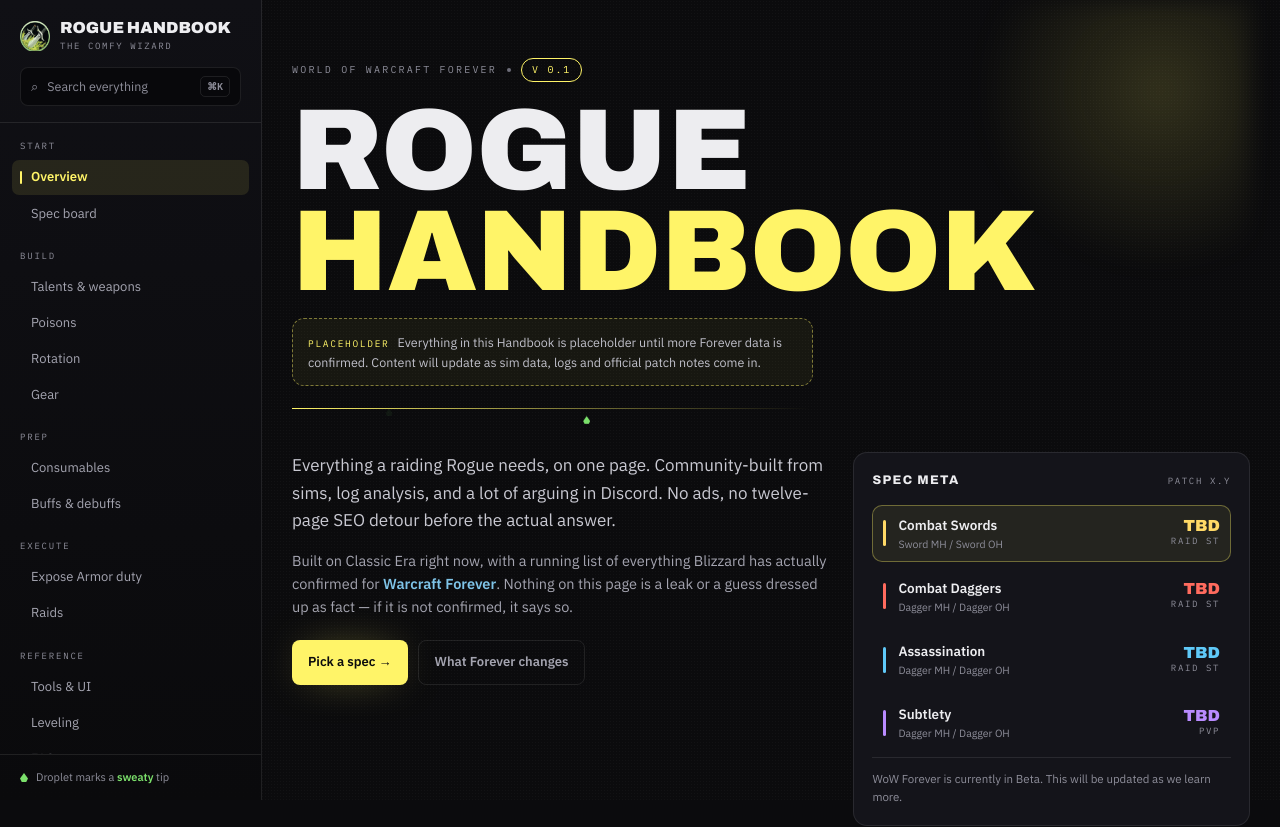
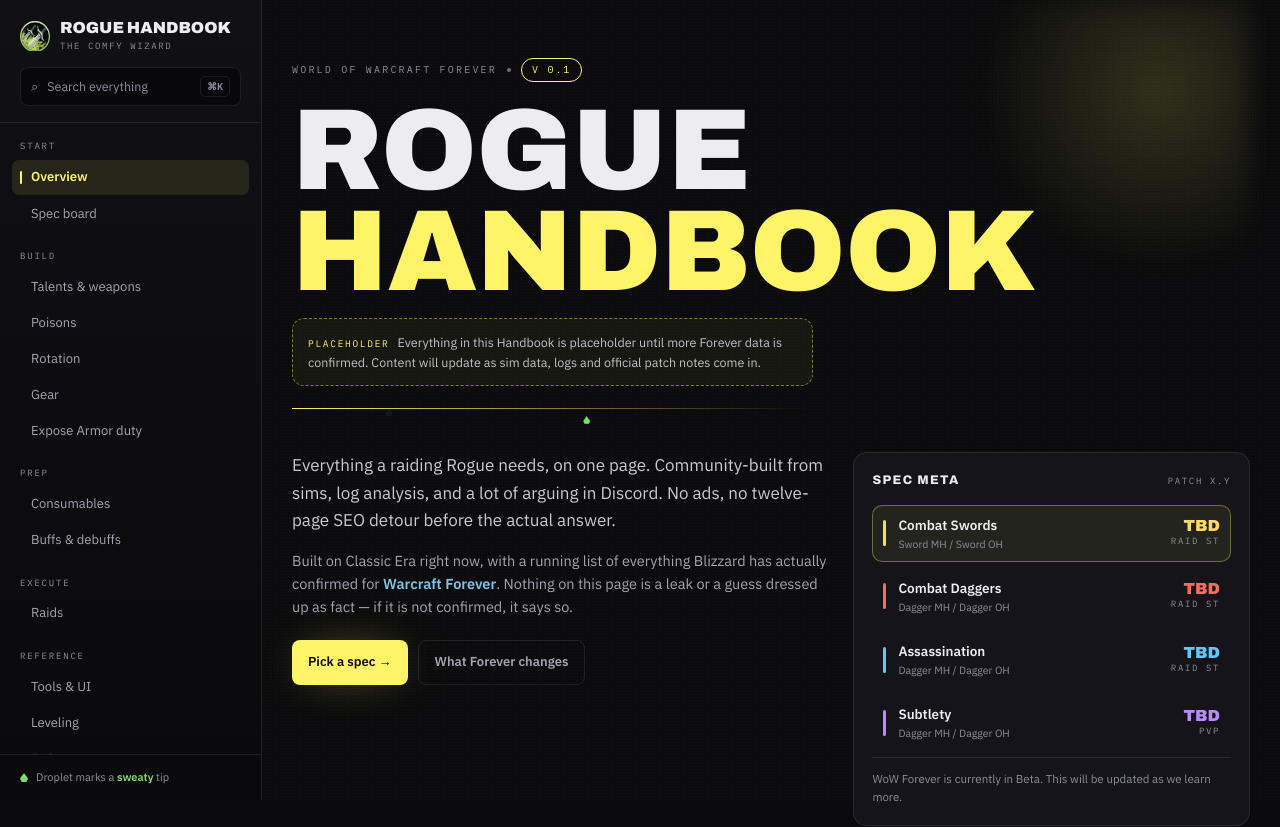
Before and after one commit to ericbtaylorjr/rogueforever, a React (Vite) app: page / in a window 1280 px wide. Shown: the top 827 px of the page. Built offline with nearby package versions, Linux system fonts and the light colour scheme.

Commit message:
More tweaks and refinement of sections

```diff
--- a/src/App.tsx
+++ b/src/App.tsx
@@ -38,11 +38,11 @@
           <Divider />
           <Gear />
           <Divider />
+          <ExposeArmor />
+          <Divider />
           <Consumables />
           <Divider />
           <Buffs />
-          <Divider />
-          <ExposeArmor />
           <Divider />
           <Raids />
           <Divider />
--- a/src/content/content.json
+++ b/src/content/content.json
@@ -466,7 +466,7 @@
     {
       "label": "Beta",
       "val": "17 Sep 2026",
-      "note": "Pre-purchase packs guarantee access",
+      "note": "Live now — testing runs through 21 Oct",
       "color": "#7FC4E8"
     },
     {
@@ -504,7 +504,7 @@
       "cat": "Systems",
       "status": "Confirmed",
       "hue": "#7BE06B",
-      "body": "Spell, melee and ranged hit collapse into one Hit stat, and the same happens to crit. Blizzard called out that it covers every attack a character makes, poisons and traps included. The worked example was Lionheart Helm: +18 Strength, 2% hit and 2% crit applying everywhere.",
+      "body": "Spell, melee and ranged hit collapse into one Hit stat, and the same happens to crit. Blizzard's BlizzCon deep dive named Rogues directly, saying the change \"helps hybrid specializations such as Retribution Paladins and Enhancement Shaman, while also letting Warriors, Hunters, and Rogues benefit when improving the reliability of tools such as Taunts, Poisons, and Traps.\" The worked example was Lionheart Helm: +18 Strength, 2% hit and 2% crit applying everywhere.",
       "impact": "Your gear no longer has dead stats on it, and your poison applications stop living on a separate table from your swings."
     },
     {
@@ -512,7 +512,7 @@
       "cat": "Systems",
       "status": "Confirmed",
       "hue": "#7BE06B",
-      "body": "Weapon Skill stays as a Classic stat. Blizzard says balancing will stop individual pieces from handing out excessive amounts of it.",
+      "body": "Blizzard's own wording from the deep dive: \"Weapon skill still works as it always has, but items with weapon skill offer less of it per item so they are not always the obvious best choice.\"",
       "impact": "Still cap your weapon skill. Do not expect one item to do half the job for you the way a couple of Classic pieces did."
     },
     {
@@ -560,16 +560,24 @@
       "cat": "Unknown",
       "status": "Not published",
       "hue": "#8E8E9A",
-      "body": "Blizzard has published a full rework preview for Paladin. It has not done the same for Rogue, so there is no official list of changed Rogue abilities, ranks or values.",
-      "impact": "Anything you read claiming a specific Forever Rogue rotation right now is guessing. Check back after beta."
+      "body": "Blizzard has published a full rework preview for Paladin and covered general systems affecting Rogues — Hit/Crit, Weapon Skill — in the BlizzCon deep dive. It still has not published a dedicated ability-by-ability breakdown for Rogue, and today's live Q&A did not add one.",
+      "impact": "Anything you read claiming a specific Forever Rogue rotation is either your own beta testing or still guessing. Trust the beta client over secondhand claims."
     },
     {
-      "title": "Raid and endgame content",
+      "title": "Raid and dungeon lineup is confirmed",
       "cat": "Unknown",
-      "status": "Partial",
-      "hue": "#8E8E9A",
-      "body": "Two raids and nine dungeons are confirmed for launch, alongside three new zones plus the Skyborne starting zone. Encounter mechanics have not been detailed.",
-      "impact": "The raid notes on this page are Classic Era tiers. Forever boss strats land once beta testing produces them."
+      "status": "Confirmed",
+      "hue": "#7BE06B",
+      "body": "Blizzard's What's Next panel named the launch content: two raids — Hyjal Summit (20-player) and Barrow Deeps (10-player) — plus nine dungeons including Hall of Thanes, Ruins of Lordaeron and City of Dalaran, new zones Mount Hyjal, Shen'dralas and Riverglades, the Skyborne starting zone Zephras Isle, and a 15v15 PvP battleground, Darkspear Islands.",
+      "impact": "Names and counts are locked in, but encounter mechanics and loot tables are not. The raid notes on this page are still Classic Era tiers until beta testing produces real Forever strats."
+    },
+    {
+      "title": "Beta is live",
+      "cat": "Unknown",
+      "status": "Confirmed",
+      "hue": "#7BE06B",
+      "body": "The Forever beta opened today, 17 September, right after the live developer Q&A. Opening-week access covers the Skyborne race and Zephras Isle zone, an initial level cap of 20 (raised to 30 later in the test), and two dungeons — Hall of Thanes and Ruins of Lordaeron. Testing runs through 21 October.",
+      "impact": "You can play a Rogue in Forever right now instead of only reading about it — just at a low level cap. Nothing past the opening test content is accessible yet."
     }
   ],
   "poisons": [
@@ -988,162 +996,79 @@
   ],
   "raids": [
     {
-      "name": "Molten Core",
-      "abbr": "MC",
-      "hue": "#8E3A22",
-      "tag": "Tier 1",
-      "summary": "Ten bosses, a lot of fire, and very little that specifically wants a Rogue.",
-      "prep": "Greater Fire Protection Potion on almost every pull. Juju Ember alongside it. Fire resistance gear is a tank problem, not yours.",
+      "name": "Hyjal Summit",
+      "abbr": "HS",
+      "hue": "#5C8A3A",
+      "tag": "Unlocks 9 Dec 2026",
+      "summary": "20-player raid at Mount Hyjal, set in the aftermath of Archimonde's defeat. Boss list not yet published.",
+      "prep": "Rogue strategies and tips will be updated as soon as this raid's content becomes available for testing.",
       "phases": [
         {
-          "n": "What targets you",
+          "n": "What Blizzard has confirmed",
           "lines": [
-            "Baron Geddon’s Living Bomb — run out of the raid immediately, every time.",
-            "Ragnaros knockback into the lava — hug the hitbox and watch your positioning.",
-            "Shazzrah and Lucifron curses need a decurse, not a Rogue solution."
+            "A 20-player raid, unlocking 9 December 2026 — five weeks after the 4 November launch.",
+            "Blizzard's own words: \"Mount Hyjal invites you to explore the aftermath of Archimonde's defeat, journey through Darkwhisper Gorge, and help shape the future of a recovering land.\"",
+            "Ships with new tier sets and a legendary reward, shared across the Hyjal Summit and Barrow Deeps raid wave."
           ]
         },
         {
-          "n": "Where you win",
+          "n": "Not yet published",
           "lines": [
-            "Kick on Shazzrah’s Blink-teleport casts if your raid assigns interrupts.",
-            "Blade Flurry on the Core Rager and Flamewaker packs, not on single-target bosses.",
-            "Expose Armor uptime matters here more than your personal damage — the raid is melee-heavy."
+            "Boss names and encounter count.",
+            "Loot tables and set bonuses.",
+            "Any Rogue-specific mechanics or class calls."
           ]
         }
       ]
     },
     {
-      "name": "Blackwing Lair",
-      "abbr": "BWL",
-      "hue": "#7A2A2A",
-      "tag": "Tier 2",
-      "summary": "The tier where Rogue utility and positioning finally start mattering.",
-      "prep": "Greater Fire Protection Potion for the drake wing. Greater Shadow Protection Potion for Nefarian. Bring a repair bot’s worth of gold.",
+      "name": "Barrow Deeps",
+      "abbr": "BD",
+      "hue": "#4A2E6E",
+      "tag": "Unlocks 9 Dec 2026",
+      "summary": "10-player raid. Blizzard has confirmed its size and unlock date; boss list not yet published.",
+      "prep": "Rogue strategies and tips will be updated as soon as this raid's content becomes available for testing.",
       "phases": [
         {
-          "n": "What targets you",
+          "n": "What Blizzard has confirmed",
           "lines": [
-            "Firemaw, Ebonroc and Flamegor — Shadow Flame is frontal, stay behind and never get turned around.",
-            "Wing Buffet knocks you out of melee. Expect it, do not panic, walk back in.",
-            "Nefarian’s Rogue class call disarms you — swap to a backup weapon set or throw for the duration.",
-            "Chromaggus breath types change per week. Learn your raid’s two."
+            "A 10-player raid — Blizzard describes it as \"a maximum-level 10-player challenge.\"",
+            "Unlocks 9 December 2026, alongside Hyjal Summit.",
+            "Ships with new tier sets and a legendary reward, shared across the Hyjal Summit and Barrow Deeps raid wave."
           ]
         },
         {
-          "n": "Where you win",
+          "n": "Not yet published",
           "lines": [
-            "Razorgore’s adds are pure Blade Flurry food.",
-            "Vaelastrasz is a pure single-target burn — this is your parse fight.",
-            "Broodlord Lashlayer’s Blast Wave punishes clumping; spread and keep uptime."
+            "Setting and lore beyond the raid's name — Blizzard's own recap doesn't describe it further.",
+            "Boss names and encounter count.",
+            "Loot tables, set bonuses and any Rogue-specific mechanics."
           ]
         }
       ]
     },
     {
-      "name": "Temple of Ahn’Qiraj",
-      "abbr": "AQ40",
-      "hue": "#8E7A2A",
-      "tag": "Tier 2.5",
-      "summary": "Nature damage, add waves, and the best cleave tier for a Combat Rogue.",
-      "prep": "Greater Nature Protection Potion — non-negotiable for Princess Huhuran. Nature resistance gear if your guild asks for it.",
+      "name": "Onyxia's Lair",
+      "abbr": "ONY",
+      "hue": "#8E3A22",
+      "tag": "Unlocks 9 Dec 2026",
+      "summary": "Classic's 40-player raid returns as part of the December raid wave. Straight rerelease or rework is unconfirmed.",
+      "prep": "Rogue strategies and tips will be updated as soon as this raid's content becomes available for testing.",
       "phases": [
         {
-          "n": "What targets you",
+          "n": "What Blizzard has confirmed",
           "lines": [
-            "Princess Huhuran’s Frenzy and Poison Bolt Volley — this is the Nature Protection Potion fight.",
-            "Twin Emperors teleport; melee must swap targets cleanly and not chase.",
-            "C’Thun’s eye tentacles will eat you if you stand still in the stomach.",
-            "Ouro’s emerge and burrow cycles — reposition, do not tunnel."
+            "The 40-player raid returns as part of the raid wave unlocking 9 December 2026, per Blizzard's Forever roadmap.",
+            "Blizzard's written recap only frames it as \"a revamped iconic raid\" — it doesn't name Onyxia's Lair directly in that text, though the roadmap graphic does.",
+            "Whether the fight is a straight rerelease or a reworked encounter has not been said."
           ]
         },
         {
-          "n": "Where you win",
+          "n": "Not yet published",
           "lines": [
-            "Fankriss and the Twins are heavy add fights. Blade Flurry earns its talent points here.",
-            "Viscidus needs frost damage and then a lot of fast melee hits — Rogues are the intended answer.",
-            "Silithid trash between bosses is where a Combat Rogue quietly triples the meter."
-          ]
-        }
-      ]
-    },
-    {
-      "name": "Naxxramas",
-      "abbr": "NAXX",
-      "hue": "#2A6E6E",
-      "tag": "Tier 3",
-      "summary": "The hardest Classic tier, and the one that actually respects a good Rogue.",
-      "prep": "Greater Shadow Protection Potion throughout. Greater Frost Protection Potion for Sapphiron. Frost resistance gear for the same.",
-      "phases": [
-        {
-          "n": "What targets you",
-          "lines": [
-            "Heigan’s dance — learn the safe zones, do not improvise.",
-            "Thaddius polarity swaps, every time, without being told.",
-            "Maexxna’s Web Wrap can take you out of the fight; know who is freeing you.",
-            "Loatheb only allows healing in tiny windows — do not take avoidable damage.",
-            "Grobbulus poison clouds spread if you stand in them."
-          ]
-        },
-        {
-          "n": "Where you win",
-          "lines": [
-            "Patchwerk is a pure burn with no mechanics for you at all. Parse fight.",
-            "Instructor Razuvious and the Four Horsemen reward precise positioning and cooldown discipline.",
-            "Gluth’s zombie waves and the Construct Quarter trash are Blade Flurry territory.",
-            "Kick on Noth’s Curse and the Blood Frenzy casts your raid assigns."
-          ]
-        }
-      ]
-    },
-    {
-      "name": "Onyxia’s Lair & world bosses",
-      "abbr": "ONY",
-      "hue": "#3A6E42",
-      "tag": "Outdoor",
-      "summary": "Onyxia, Azuregos, Kazzak, and the dragons of Nightmare. Mostly attendance checks.",
-      "prep": "Greater Fire Protection Potion for Onyxia. Nature protection for the Emerald dragons. A Free Action Potion is rarely wasted.",
-      "phases": [
-        {
-          "n": "What targets you",
-          "lines": [
-            "Onyxia phase 2 — you are on the ground doing nothing but dodging fire and killing whelps.",
-            "Onyxia’s tail sweep and Deep Breath. Stay off the tail, stay out of the lane.",
-            "Kazzak’s Mark of Kazzak on a caster is not your problem; his Twisted Reflection is."
-          ]
-        },
-        {
-          "n": "Where you win",
-          "lines": [
-            "Whelp waves in Onyxia phase 2 are Blade Flurry food.",
-            "Onyxia phase 3 is a stationary single-target burn — save your cooldowns for it.",
-            "World boss tagging fights reward stealth. Use it shamelessly."
-          ]
-        }
-      ]
-    },
-    {
-      "name": "Forever raids",
-      "abbr": "TBA",
-      "hue": "#2A4A6E",
-      "tag": "Awaiting beta",
-      "summary": "Two raids and nine dungeons confirmed at launch. No encounter detail published yet.",
-      "prep": "Nothing to prepare yet. Blizzard has confirmed the content exists but has not detailed a single encounter mechanic.",
-      "phases": [
-        {
-          "n": "What is confirmed",
-          "lines": [
-            "Two raids and nine dungeons at launch, per Blizzard’s What’s Next recap.",
-            "Three new or reimagined regions — Mount Hyjal, Shen’dralas and Riverglades — plus Zephras Isle for Skyborne.",
-            "Loot on every existing dungeon boss has been reviewed and adjusted."
-          ]
-        },
-        {
-          "n": "What is not",
-          "lines": [
-            "Boss names, mechanics, phase counts, interrupt assignments — none of it.",
-            "Whether Expose Armor keeps its current numbers or its current role.",
-            "Anything about Rogue-specific mechanics or class calls."
+            "Any changes to Onyxia's phases, mechanics or loot.",
+            "Whether Forever's Hit/Crit and Weapon Skill changes alter the fight.",
+            "Rogue-specific notes — class call, tail positioning, whelp phase — for the Forever version."
           ]
         }
       ]
@@ -1163,8 +1088,12 @@
       "a": "Engineering, and it is not close. Goblin Sapper Charge is free damage on cooldown, Thorium Grenade is a pocket stun, and the trinkets and explosives all require the profession to use. Everything else is convenience or gold. Blizzard has confirmed professions are being updated for Forever, so this answer has a shelf life."
     },
     {
-      "q": "Does spell power affect poisons?",
-      "a": "No. Poisons do not scale with spell power in Classic. The only place spell power touches a Rogue is Dragonbreath Chili, which is a curiosity for people chasing the last fraction of a percent. What does change in Forever: Blizzard confirmed the unified Hit stat covers every attack including poisons, so your hit rating will feed poison applications in a way it does not today."
+      "q": "Does Spell Power affect poisons?",
+      "a": "No. Poisons do not scale with Spell Power in Classic. The only place Spell Power touches a Rogue is Dragonbreath Chili, which is a curiosity for people chasing the last fraction of a percent. What does change in Forever: Blizzard confirmed the unified Hit stat covers every attack including poisons, so your hit rating will feed poison applications in a way it does not today."
+    },
+    {
+      "q": "Does Attack Power affect poisons?",
+      "a": "Yes. Instant Poison and Deadly Poison damage both scale with your Attack Power — confirmed by a dev on the Rogue Classic Discord. It is not a huge chunk of the total, but it is real, and it is one more reason a Rogue stacking Attack Power sees it show up everywhere on the damage meter, not just in white swings."
     },
     {
       "q": "My raid leader says I have to run Expose Armor?",
@@ -1215,20 +1144,8 @@
   ],
   "macros": [
     {
-      "name": "Weapon set swap (Nefarian)",
+      "name": "Weapon set swap",
       "code": "#showtooltip\n/equipslot 16 Backup Main Hand\n/equipslot 17 Backup Off Hand"
-    },
-    {
-      "name": "Sapper without clipping a global",
-      "code": "#showtooltip Goblin Sapper Charge\n/use Goblin Sapper Charge\n/startattack"
-    },
-    {
-      "name": "Burst window",
-      "code": "#showtooltip Adrenaline Rush\n/cast Adrenaline Rush\n/use Thistle Tea\n/use Juju Flurry"
-    },
-    {
-      "name": "Expose Armor, 5CP only",
-      "code": "#showtooltip Expose Armor\n/cast [@target,harm] Expose Armor\n/sct Expose Armor up on %t"
     }
   ],
   "leveling": [
@@ -1290,6 +1207,10 @@
         {
           "id": "gear",
           "label": "Gear"
+        },
+        {
+          "id": "iea",
+          "label": "Expose Armor duty"
         }
       ]
     },
@@ -1309,10 +1230,6 @@
     {
       "label": "EXECUTE",
       "items": [
-        {
-          "id": "iea",
-          "label": "Expose Armor duty"
-        },
         {
           "id": "raid",
           "label": "Raids"
--- a/src/content/copy.ts
+++ b/src/content/copy.ts
@@ -170,8 +170,8 @@
 
 export const raidsCopy = {
   intro:
-    'Rogue-only notes per tier. What to bring, what actually targets you, and where a Rogue quietly wins the fight. Tap a raid to open it.',
-  prepLabel: 'Bring',
+    "The three raids Blizzard has confirmed for Forever so far. Boss lists and Rogue notes aren't published yet — this tracks exactly what has and hasn't been said. Tap a raid to open it.",
+  prepLabel: 'Status',
 } as const;
 
 export const toolsCopy = {
```
